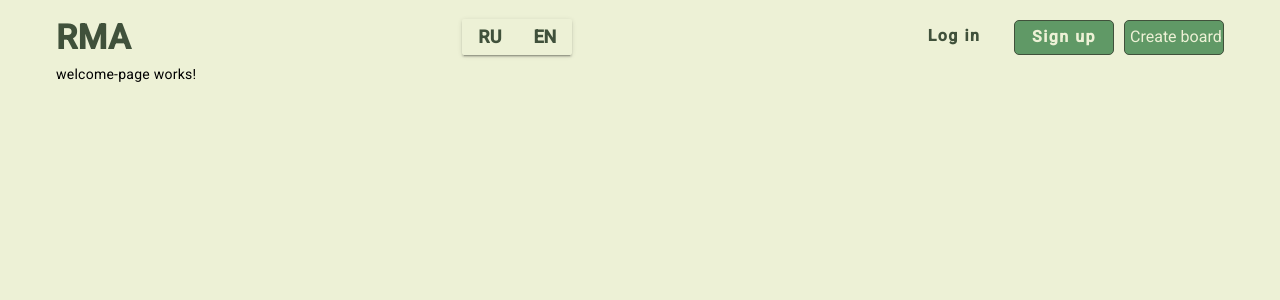
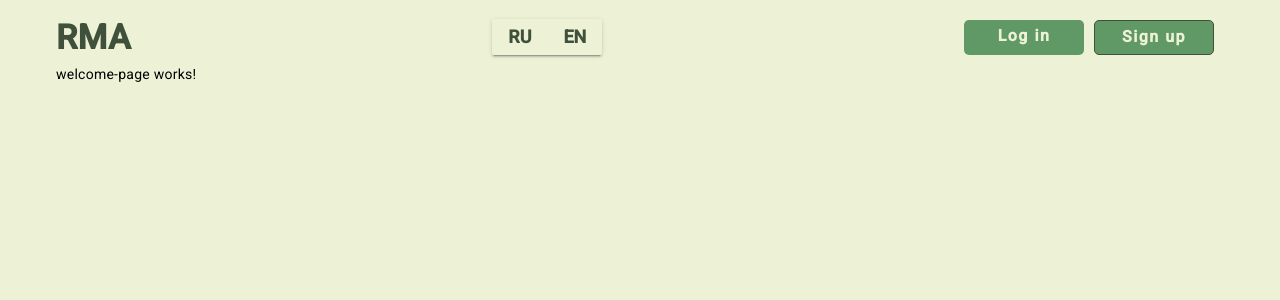
Before and after one commit to DilbarAkkaya/project-managment-app, an Angular app in the folder pma/: page / in a window 1280 px wide. Shown: the top 300 px of the page. Built offline with nearby package versions, Linux system fonts and the light colour scheme; a web font is replaced by a local one.

Commit message:
feat: change header depenc from isauthenticated and chahge styles header

```diff
--- a/pma/src/app/app.component.ts
+++ b/pma/src/app/app.component.ts
@@ -7,4 +7,5 @@ import { Component } from '@angular/core';
 })
 export class AppComponent {
   title = 'RMA';
+
 }
--- a/pma/src/app/components/header/header.component.html
+++ b/pma/src/app/components/header/header.component.html
@@ -4,10 +4,13 @@
         <mat-button-toggle value="ru">RU</mat-button-toggle>
         <mat-button-toggle value="en">EN</mat-button-toggle>
       </mat-button-toggle-group>
-      <div class="auth-wrapper">
-        <a href="#" class="button auth-link">Log in</a>
-        <a href="#" class="button auth-link">Sign up</a>
-        <button class="button create-button">Create board</button>
+      <div class="auth-wrapper" *ngIf="!apiservice.isAuthenticated()">
+        <a href="#" class="button auth-link" [routerLink]="['./auth/login']">Log in</a>
+        <a href="#" class="button auth-link" [routerLink]="['./auth/signup']">Sign up</a>
+      </div>
+      <div class="auth-wrapper" *ngIf="apiservice.isAuthenticated()">
+        <a class="button auth-link create-button" [routerLink]="['/board']">Create board</a>
+        <a href="#" class="button auth-link" [routerLink]="['/']" (click) = "apiservice.logout()">Log out</a>
       </div>
     </mat-toolbar>
   </header>
--- a/pma/src/app/components/header/header.component.scss
+++ b/pma/src/app/components/header/header.component.scss
@@ -50,3 +50,8 @@ $secondary-dark: #40513B;
 .auth-wrapper a:hover{
   background-color: $primary-dark;
 }
+
+.auth-wrapper:last-child a{
+  background-color: $secondary;
+  color: $primary;
+}
--- a/pma/src/app/components/header/header.component.ts
+++ b/pma/src/app/components/header/header.component.ts
@@ -1,4 +1,5 @@
 import { Component } from '@angular/core';
+import { ApiserviceService } from 'src/app/auth/apiservice.service';
 
 @Component({
   selector: 'pma-header',
@@ -6,5 +7,5 @@ import { Component } from '@angular/core';
   styleUrls: ['./header.component.scss']
 })
 export class HeaderComponent {
-
+  constructor(public apiservice: ApiserviceService) {}
 }
--- a/pma/src/styles.scss
+++ b/pma/src/styles.scss
@@ -39,7 +39,7 @@ main {
   background-color: $secondary;
   border-radius: 5px;
   border: 1px solid $secondary-dark;
-  width: 100px;
+  width: 120px;
   height: 35px;
   text-align: center;
   font-size: 16px;
```
